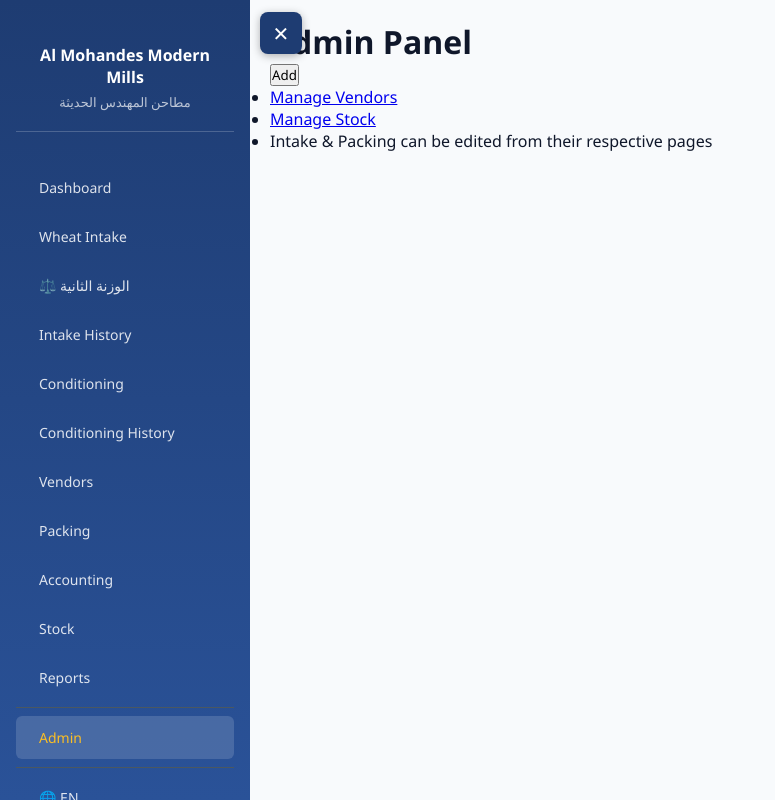
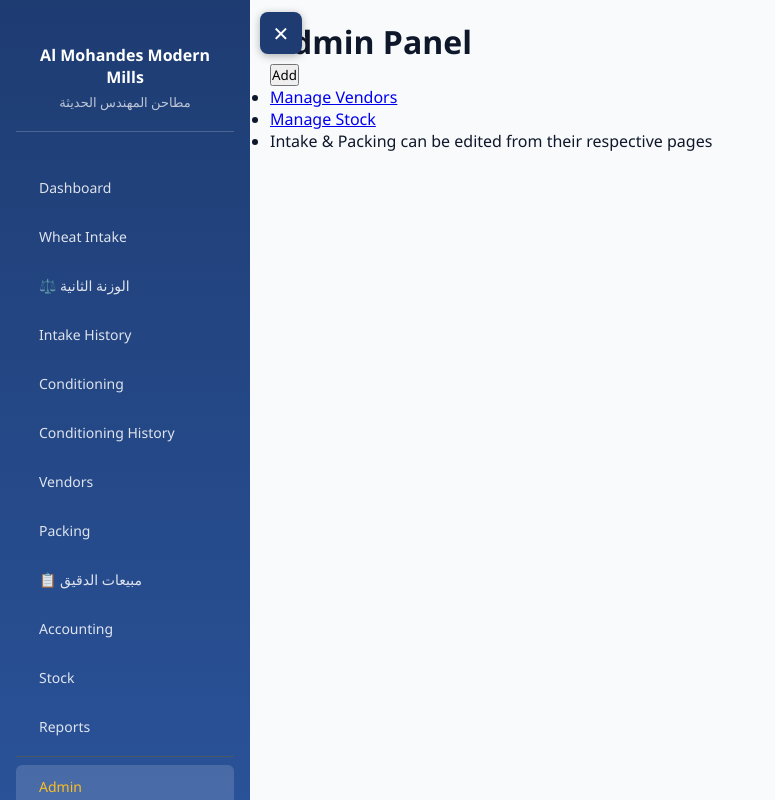
Before and after one commit to FaridSami01/weighbridge, a Flask app: page /admin in a window 1280 px wide. Shown: the whole page, without its empty margins (0-775 px from the left). Run offline with Flask 3, Linux system fonts and the light colour scheme; a user stored in the database is signed in; data comes from the database, SQL or seed files in the repository.

Commit message:
Add link for flour sales in base template

```diff
--- a/templates/base.html
+++ b/templates/base.html
@@ -222,6 +222,7 @@
             <a href="/conditioning/history">{{ t.conditioning_history }}</a>
             <a href="/vendors">{{ t.vendors }}</a>
             <a href="/packing">{{ t.packing }}</a>
+            <a href="/flour_sales">📋 مبيعات الدقيق</a>
             <a href="/accounting">{{ t.accounting }}</a>
             <a href="/stock">{{ t.stock }}</a>
             <a href="/reports">{{ t.reports }}</a>
```
